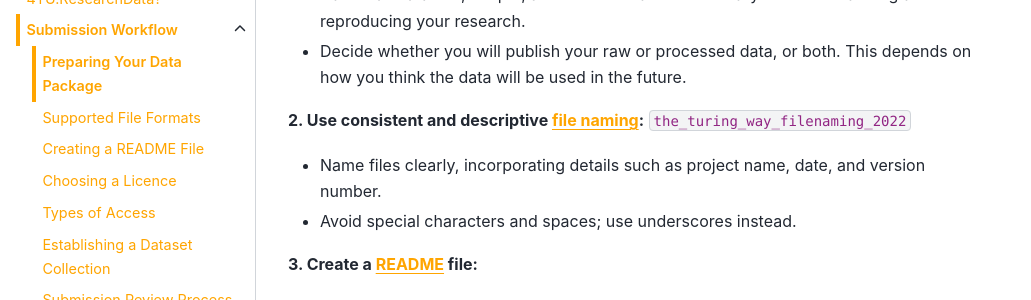
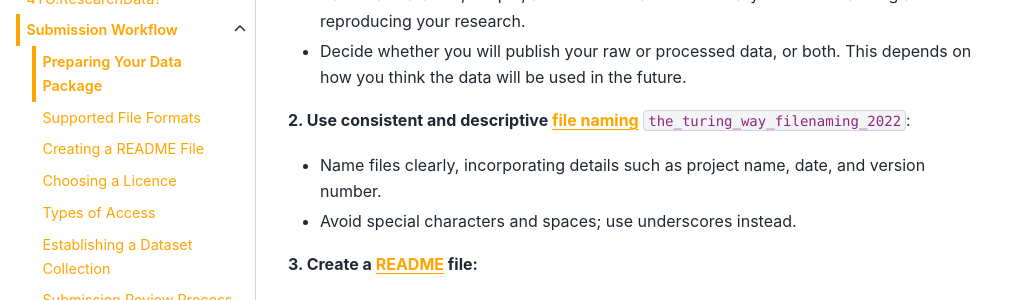
Before and after one commit to TUDelft-books/FAIR4TU_Submission_Help, a Jupyter Book: the page built from book/submission_workflow/preparing_your_data_package.md, in a window 1280 px wide and 900 px high. Shown: the part 367-667 px from the top of the window, without its empty margins (0-1031 px from the left). Built offline with Jupyter Book 1.0.4 settings and Sphinx 7.4.7 and the Sphinx Book theme 1.1.4, drawn with Linux system fonts in a browser that asks for light colours; pages that are not in the unit, such as notebooks, are missing from menus; comment, search, counter and statistics services are not loaded; cross-references to code outside the pages are shown as plain code.

```diff
--- a/book/submission_workflow/preparing_your_data_package.md
+++ b/book/submission_workflow/preparing_your_data_package.md
@@ -8,7 +8,7 @@ Follow these guidelines to develop a comprehensive data package:
 * Gather all datasets, scripts, and documentation necessary for understanding and reproducing your research.
 * Decide whether you will publish your  raw or processed data, or both. This depends on how you think the data will be used in the future.
 
-**2. Use consistent and descriptive [file naming](https://book.the-turing-way.org/project-design/info-management/filenaming):** {cite}`the_turing_way_filenaming_2022`
+**2. Use consistent and descriptive [file naming](https://book.the-turing-way.org/project-design/info-management/filenaming)** {cite}`the_turing_way_filenaming_2022`:
 * Name files clearly, incorporating details such as project name, date, and version number.
 * Avoid special characters and spaces; use underscores instead.
 
```
